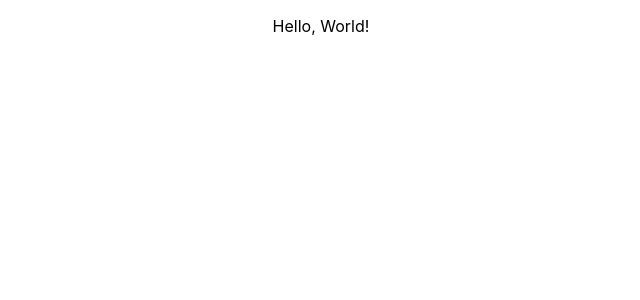
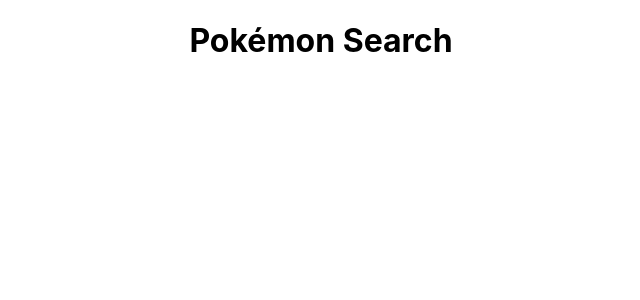
Before and after one commit to bakanano/onomatopoeia-search, a React (Create React App) app in the folder my-app/: page / in a window 1280 px wide. Shown: the top 300 px of the page, without its empty margins (319-959 px from the left). Built offline with nearby package versions, Linux system fonts and the light colour scheme.

Commit message:
Add app name

```diff
--- a/my-app/src/App.tsx
+++ b/my-app/src/App.tsx
@@ -7,7 +7,7 @@
 
   return (
     <div className="App">
-      <p>Hello, World!</p>
+      <h1>Pokémon Search</h1>
     </div>
   );
 }
```
